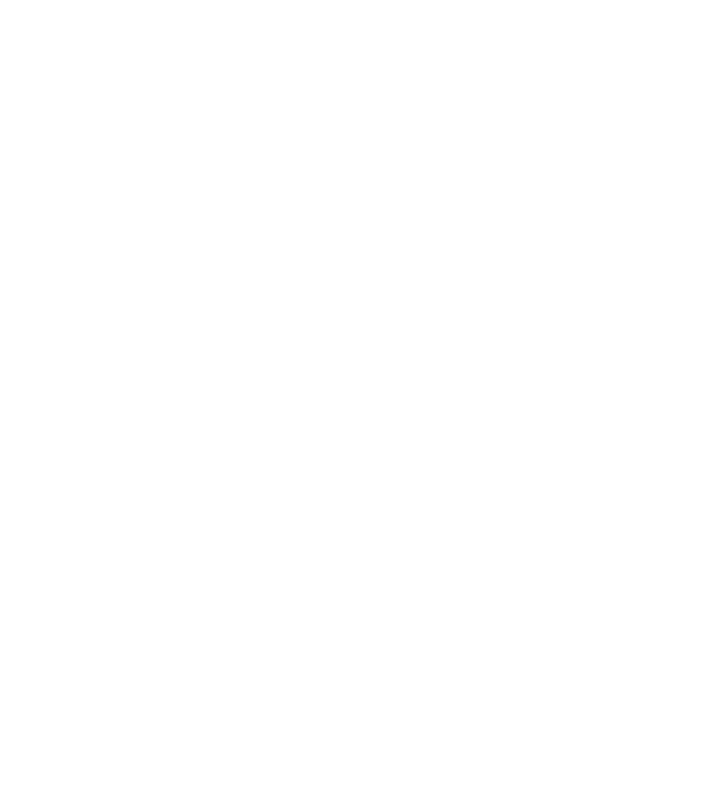
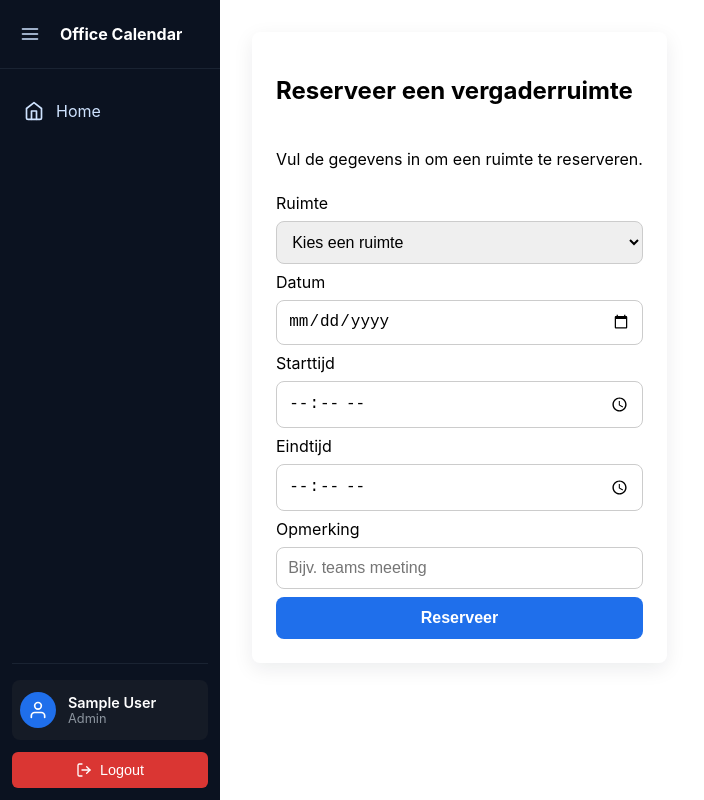
Before and after one commit to Jacksn1219/Calander_WebApp, a React (Create React App) app in the folder src/client/: page /roombooking in a window 1280 px wide. Before the commit this address had no page. Shown: the whole page, without its empty margins (0-704 px from the left). Built offline with nearby package versions, Linux system fonts and the light colour scheme; sample sign-in values are in the browser's storage.

Commit message:
Basic frontend implemented

```diff
--- a/src/client/package.json
+++ b/src/client/package.json
@@ -11,14 +11,14 @@
     "@types/node": "^16.18.126",
     "@types/react": "^19.1.13",
     "@types/react-dom": "^19.1.9",
+    "@types/react-router-dom": "^5.3.3",
     "immutable": "^5.1.3",
     "react": "^19.1.1",
     "react-dom": "^19.1.1",
+    "react-router-dom": "^6.30.1",
     "react-scripts": "5.0.1",
     "typescript": "^4.9.5",
-    "web-vitals": "^2.1.4",
-    "react-router-dom": "^6.18.0",
-    "@types/react-router-dom": "^5.3.3"
+    "web-vitals": "^2.1.4"
   },
   "scripts": {
     "start": "react-scripts start",
--- a/src/client/src/components/App.tsx
+++ b/src/client/src/components/App.tsx
@@ -4,6 +4,7 @@
 import Login from './Login';
 import Register from './Register';
 import Home from './Home';
+import RoomBooking from './RoomBooking';
 
 export default function App() {
   return (
@@ -35,6 +36,14 @@
             }
           />
           <Route
+            path="/roombooking"
+            element={
+              <ProtectedRoute>
+                <RoomBooking />
+              </ProtectedRoute>
+            }
+          />
+          <Route
             path="/"
             element={
               <RootRedirect />
@@ -45,7 +54,6 @@
     </AuthProvider>
   );
 }
-
 
 // small component to redirect authenticated users away from login/register
 const ProtectedRoute = ({ children }: { children: React.ReactNode }) => {
--- /dev/null
+++ b/src/client/src/components/RoomBooking.tsx
@@ -0,0 +1,163 @@
+import React, { useState } from 'react';
+import '../styles/RoomBooking.css';
+import '../styles/login-page.css';
+import Sidebar from './Sidebar';
+
+type Room = {
+  room_id: number;
+  room_name: string;
+  capacity: number;
+  location: string;
+};
+
+type RoomBooking = {
+  room_id: number;
+  user_id: number;
+  booking_date: string;
+  start_time: string;
+  end_time: string;
+  purpose: string;
+};
+
+const testUser = {
+  user_id: 102,
+  name: "John Doe"
+};
+
+const testRooms: Room[] = [
+  { room_id: 1, room_name: 'Vergaderruimte A', capacity: 6, location: '1e verdieping' },
+  { room_id: 2, room_name: 'Vergaderruimte B', capacity: 10, location: '2e verdieping' },
+];
+
+const testBookings: RoomBooking[] = [
+  {
+    room_id: 1,
+    user_id: 102,
+    booking_date: '2025-10-14',
+    start_time: '10:00',
+    end_time: '11:00',
+    purpose: 'Important Announcement',
+  },
+  {
+    room_id: 2,
+    user_id: 103,
+    booking_date: '2025-10-14',
+    start_time: '14:00',
+    end_time: '15:30',
+    purpose: 'Discussion about AI',
+  },
+];
+
+const RoomBooking: React.FC = () => {
+  const [roomId, setRoomId] = useState<number | null>(null);
+  const [bookingDate, setBookingDate] = useState('');
+  const [startTime, setStartTime] = useState('');
+  const [endTime, setEndTime] = useState('');
+  const [purpose, setPurpose] = useState('');
+  const [bookings, setBookings] = useState<RoomBooking[]>(testBookings);
+  const [message, setMessage] = useState('');
+
+  const checkConflict = (roomId: number, bookingDate: string, start: string, end: string): boolean => {
+    const toMinutes = (t: string) => {
+      const [h, m] = t.split(':').map(Number);
+      return h * 60 + m;
+    };
+
+    const newStart = toMinutes(start);
+    const newEnd = toMinutes(end);
+
+    return bookings.some(
+      (b) =>
+        b.room_id === roomId &&
+        b.booking_date === bookingDate &&
+        toMinutes(b.start_time) < newEnd &&
+        toMinutes(b.end_time) > newStart
+    );
+  };
+
+  const handleSubmit = (e: React.FormEvent) => {
+    e.preventDefault();
+
+    if (!roomId || !bookingDate || !startTime || !endTime || !purpose) {
+      setMessage('Vul alle velden in.');
+      return;
+    }
+
+    if (checkConflict(roomId, bookingDate, startTime, endTime)) {
+      setMessage('Tijdslot al geboekt voor deze ruimte.');
+      return;
+    }
+
+    const newBooking: RoomBooking = {
+      room_id: roomId,
+      user_id: testUser.user_id,
+      booking_date: bookingDate,
+      start_time: startTime,
+      end_time: endTime,
+      purpose,
+    };
+
+    setBookings([...bookings, newBooking]);
+    setMessage('Boeking succesvol toegevoegd!');
+
+    setRoomId(null);
+    setBookingDate('');
+    setStartTime('');
+    setEndTime('');
+    setPurpose('');
+  };
+  return (
+    <div className="app-layout">
+      <Sidebar />
+      <div className="booking-container">
+        <form className="booking-card" onSubmit={(e) => handleSubmit(e)}>
+          <h2>Reserveer een vergaderruimte</h2>
+          <p>Vul de gegevens in om een ruimte te reserveren.</p>
+
+          <label>Ruimte</label>
+          <select value={roomId ?? ''} onChange={(e) => setRoomId(Number(e.target.value))}>
+            <option value="">Kies een ruimte</option>
+            {testRooms.map((room) => (
+              <option key={room.room_id} value={room.room_id}>
+                {room.room_name} ({room.capacity} pers, {room.location})
+              </option>
+            ))}
+          </select>
+
+          <label>Datum</label>
+          <input type="date" value={bookingDate} onChange={(e) => setBookingDate(e.target.value)} />
+
+          <label>Starttijd</label>
+          <input type="time" value={startTime} onChange={(e) => setStartTime(e.target.value)} />
+
+          <label>Eindtijd</label>
+          <input type="time" value={endTime} onChange={(e) => setEndTime(e.target.value)} />
+
+          <label>Opmerking</label>
+          <input type="text" value={purpose} onChange={(e) => setPurpose(e.target.value)} placeholder="Bijv. teams meeting" />
+
+          <button type="submit">Reserveer</button>
+
+          {message && <p className="message">{message}</p>}
+        </form>
+
+        {roomId && bookingDate && (
+          <div className="existing-bookings">
+            <h4>Huidige boekingen</h4>
+            <ul>
+              {bookings
+                .filter((b) => b.room_id === roomId && b.booking_date === bookingDate)
+                .map((b, i) => (
+                  <li key={i}>
+                    {b.start_time} - {b.end_time}: {b.purpose}
+                  </li>
+                ))}
+            </ul>
+          </div>
+        )}
+      </div>
+    </div>
+  );
+};
+
+export default RoomBooking;
--- /dev/null
+++ b/src/client/src/styles/RoomBooking.css
@@ -0,0 +1,57 @@
+.booking-container {
+  display: flex;
+  flex-direction: row;
+  align-items: flex-start;
+  gap: 2rem;
+  padding: 2rem;
+}
+
+@media only screen and (max-width: 920px) {
+  .booking-container {
+    flex-wrap: wrap;
+  }
+}
+
+.booking-card {
+  background-color: white;
+  padding: 24px;
+  border-radius: 8px;
+  box-shadow: 0 6px 20px rgba(16,24,40,0.08);
+  width: 100%;
+  max-width: 420px;
+  display: flex;
+  flex-direction: column;
+  gap: 0.5rem;
+}
+
+.booking-card input,
+.booking-card select {
+  padding: 0.7rem;
+  border: 1px solid #ccc;
+  border-radius: 8px;
+  font-size: 1rem;
+}
+
+.booking-card button {
+  padding: 0.75rem;
+  background-color: #1f6feb;
+  color: white;
+  border: none;
+  border-radius: 8px;
+  font-size: 1rem;
+  font-weight: bold;
+  cursor: pointer;
+}
+
+.booking-card button:hover {
+  background-color: #2563eb;
+}
+
+.existing-bookings {
+  background-color: white;
+  padding: 24px;
+  border-radius: 8px;
+  box-shadow: 0 6px 20px rgba(16,24,40,0.08);
+  max-width: 420px;
+  width: 100%;
+}
```
Also changed, not shown: 1 other file (tests, documents, lock files or other folders).
